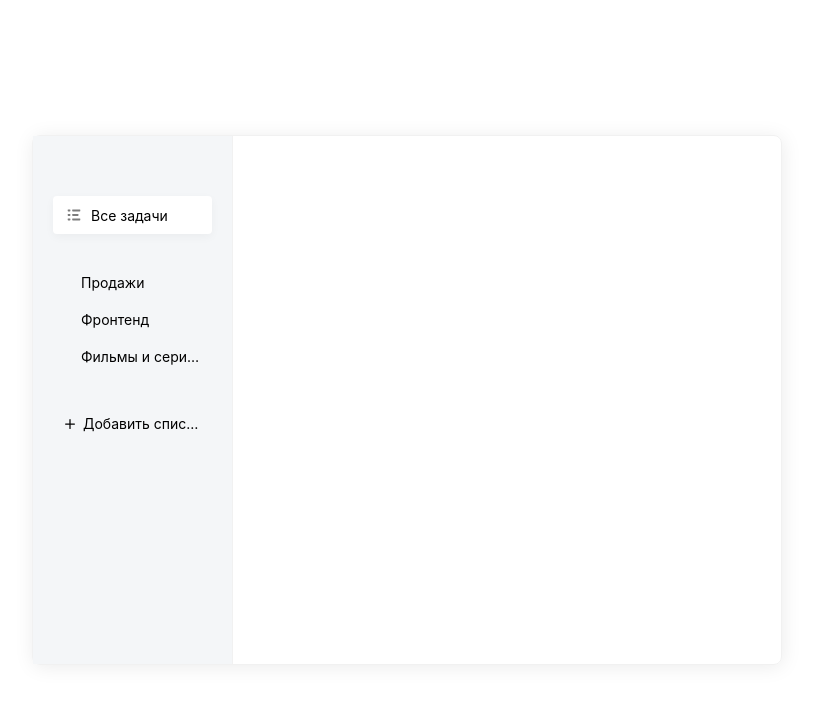
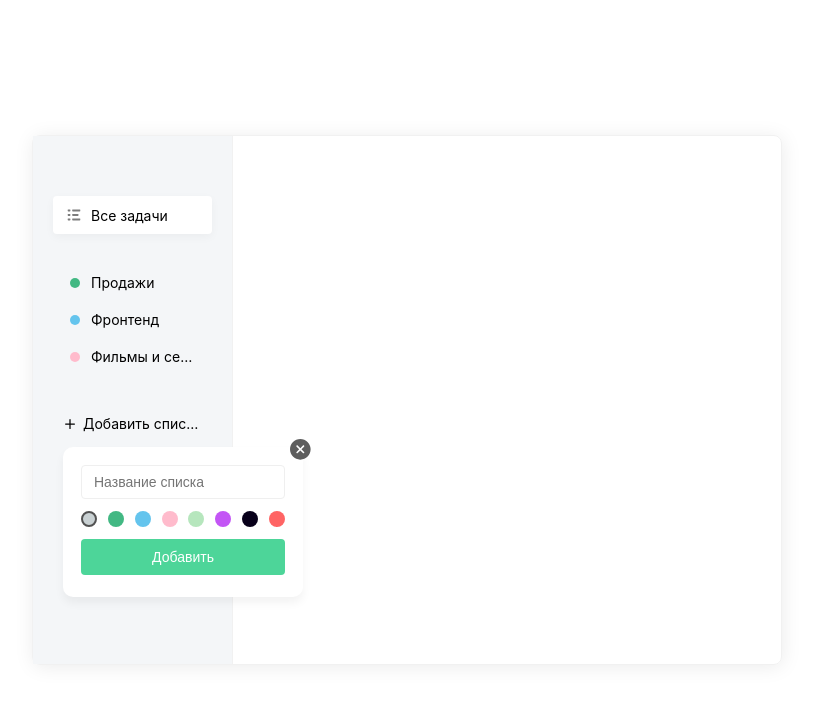
Before and after one commit to Khayitboy95/todo-app, a React (Create React App) app: page / in a window 1280 px wide. Both pictures are taken after a click on the item "Добавить список". Shown: the top 704 px of the page, without its empty margins (233-1046 px from the left). Built offline with nearby package versions, Linux system fonts and the light colour scheme.

Commit message:
useState

```diff
--- a/src/App.js
+++ b/src/App.js
@@ -1,6 +1,8 @@
 import React from 'react';
+import AddList from './components/AddList/AddList';
 import List from './components/List/List';
 
+import DB from './assets/db.json';
 
 const App = () => {
   return(
@@ -29,17 +31,7 @@ const App = () => {
             name:'Фильмы и сериалы'
           },
         ]} isRemovable />
-        <List items={[
-          {
-          icon: (
-            <svg width="10" height="10" viewBox="0 0 16 16" fill="none" xmlns="http://www.w3.org/2000/svg">
-            <path d="M8 1V15" stroke="black" strokeWidth="2" strokeLinecap="round" strokeLinejoin="round"/>
-            <path d="M1 8H15" stroke="black" strokeWidth="2" strokeLinecap="round" strokeLinejoin="round"/>
-            </svg>
-          ),
-          name:'Добавить список'
-          }
-        ]} />
+        <AddList colors={DB.colors} />
       </div>
       <div className="todo__tasks"></div>
     </div>
--- a/src/components/AddList/AddList.jsx
+++ b/src/components/AddList/AddList.jsx
@@ -0,0 +1,44 @@
+import React, { useState } from 'react';
+import Badge from '../Badge/Badge';
+import List from '../List/List';
+
+import closeBtn from './../../assets/img/close.svg'
+
+import './AddList.scss';
+
+const AddList = (props) => {
+
+    const [visiblePopup, setVisiblePopup] = useState(false);
+    const [selectedColor, selectColor] = useState(props.colors[0].id);
+
+    return (
+        <div className="add-list">
+            <List onClick={() => {setVisiblePopup(true)}} items={[
+                {
+                icon: (
+                <svg width="10" height="10" viewBox="0 0 16 16" fill="none" xmlns="http://www.w3.org/2000/svg">
+                    <path d="M8 1V15" stroke="black" strokeWidth="2" strokeLinecap="round" strokeLinejoin="round"/>
+                    <path d="M1 8H15" stroke="black" strokeWidth="2" strokeLinecap="round" strokeLinejoin="round"/>
+                </svg>
+                ),
+                name:'Добавить список'
+                }
+            ]} />
+            {visiblePopup &&
+            <div className="add-list__popup">
+                <img src={closeBtn} onClick={() => {setVisiblePopup(false)}} alt="close_btn" className="add-list__popup-close-btn"/>
+                <input className="field" type="text" placeholder="Название списка" />
+                <div className="add-list__popup-colors">
+                    {
+                        props.colors.map((color) => (
+                            <Badge onClick={() => selectColor(color.id)} key={color.id} color={color} className={selectedColor === color.id && 'active'} />
+                        ))
+                    }
+                </div>
+                <button className="button">Добавить</button>
+            </div>
+            }
+        </div>
+    )
+}
+export default AddList;
--- a/src/components/Badge/Badge.jsx
+++ b/src/components/Badge/Badge.jsx
@@ -0,0 +1,11 @@
+import React from 'react';
+
+import './Badge.scss'
+
+const Badge = (props) => {
+    return (
+        <i onClick={props.onClick} className={`badge badge--${props.color.name} ${props.className}`}></i>
+    )
+}
+
+export default Badge;
--- a/src/components/List/List.jsx
+++ b/src/components/List/List.jsx
@@ -1,9 +1,11 @@
 import React from 'react';
 import './List.scss';
 
+
+
 const List = (props) => {
     return(
-        <ul className="list">
+        <ul onClick={props.onClick} className="list">
             {
                 props.items.map((item, index) => (
                     <li key={index} className={item.active ? 'active' : ''}>
--- a/src/index.scss
+++ b/src/index.scss
@@ -31,3 +31,79 @@ body {
   }
 
 }
+
+.todo {
+  position: absolute;
+  left: 50%;
+  top: 50%;
+  font-size: 14px;
+  box-shadow: 1px 2px 20px #ececec;
+  border-radius: 8px;
+  border: 1px solid #f1f1f1;
+  width: 750px;
+  height: 530px;
+  transform: translate(-50%,-50%);
+
+  &__sidebar {
+    background-color: #f4f6f8;
+    width:200px;
+    height: 100%;
+    border-right: 1px solid #f1f1f1;
+    padding: 60px 20px;
+  }
+
+  &__tasks {
+    flex: 1;
+    padding: 60px;
+    overflow: auto;
+  }
+}
+
+.button {
+  background: #4dd599;
+  border-radius: 4px;
+  color: #fff;
+  border: 0;
+  padding: 10px 20px;
+  cursor: pointer;
+  font-size: 14px;
+
+  &:hover {
+    background: darken(#4dd599, 6%);
+  }
+
+  &:active {
+    background: darken(#4dd599, 10%);
+  }
+
+  &:disabled {
+    background: #d8d8d8;
+  }
+
+  &--grey {
+    background: #f4f6f8;
+    color: #444444;
+
+    &:hover {
+      background: darken(#f4f6f8, 3%);
+    }
+
+    &:active {
+      background: darken(#f4f6f8, 6%);
+    }
+  }
+}
+
+.field {
+  background: #ffffff;
+  border: 1px solid #efefef;
+  box-sizing: border-box;
+  border-radius: 4px;
+  padding: 8px 12px;
+  width: 100%;
+  font-size: 14px;
+
+  &:focus {
+    border-color: #dbdbdb;
+  }
+}
```
